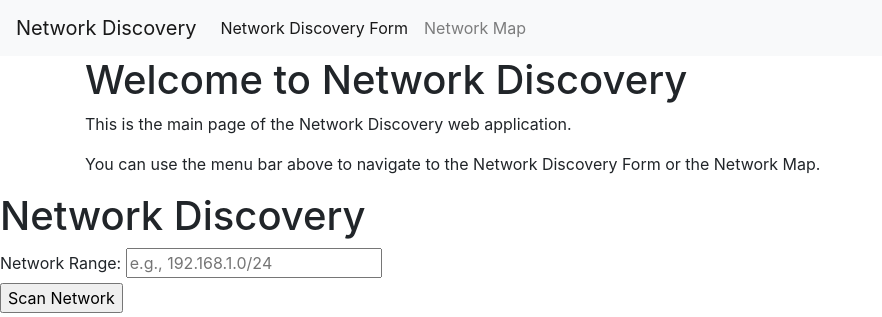
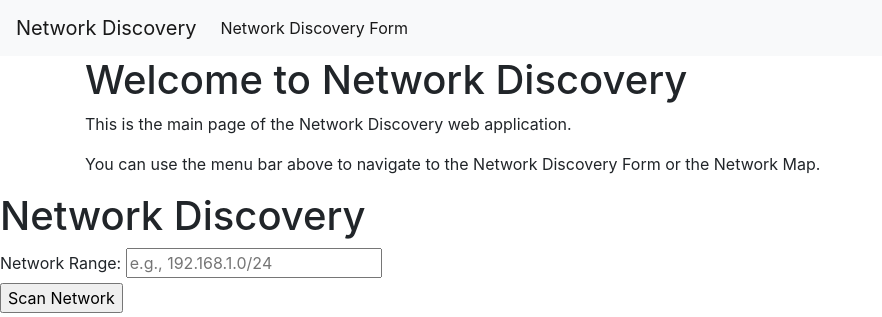
Before and after one commit to dstencil/flask_nmap, a Flask app: page / in a window 1280 px wide. Shown: the top 317 px of the page, without its empty margins (0-882 px from the left). Run offline with Flask 3, Linux system fonts and the light colour scheme; some libraries are stand-ins or nearby versions.

Commit message:
Update form.html

```diff
--- a/templates/form.html
+++ b/templates/form.html
@@ -17,9 +17,6 @@
             <ul class="navbar-nav">
                 <li class="nav-item active">
                     <a class="nav-link" href="/">Network Discovery Form</a>
-                </li>
-                <li class="nav-item">
-                    <a class="nav-link" href="/map">Network Map</a>
                 </li>
             </ul>
         </div>
```
